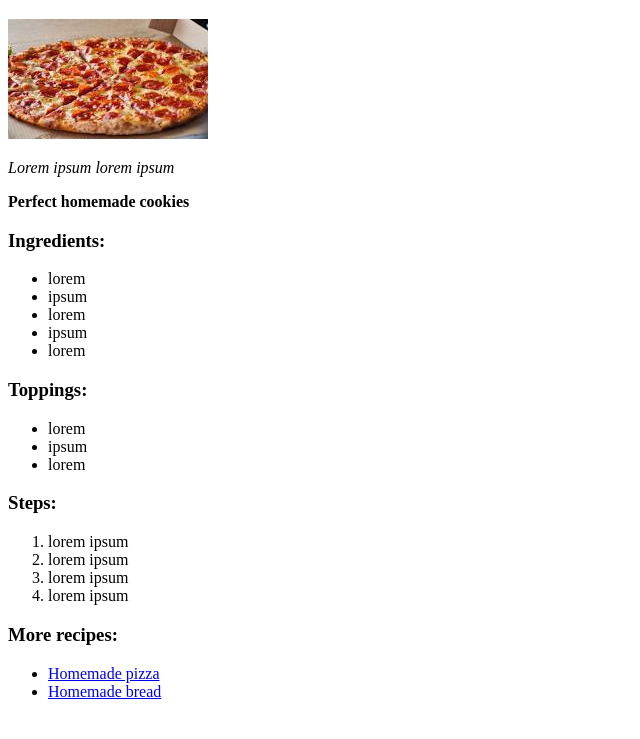
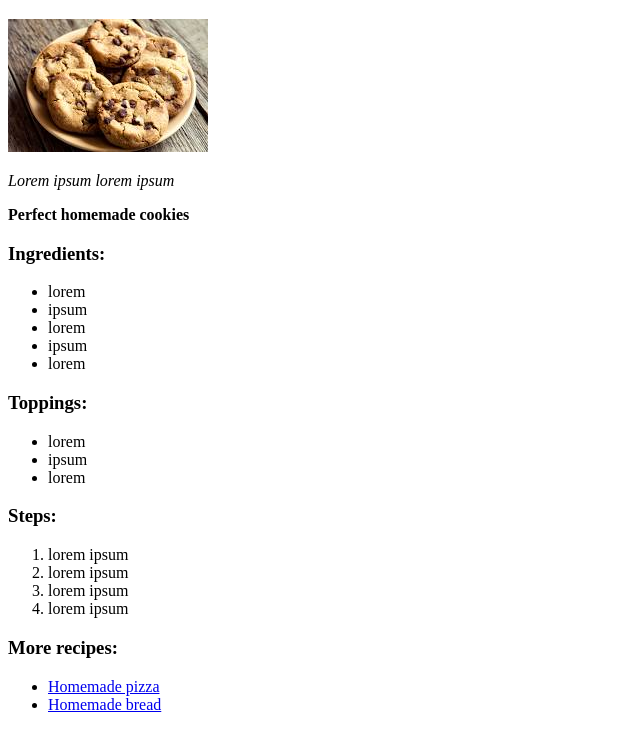
Before and after one commit to ercode1337/project_one, a plain HTML site: page recipes/cookies.html in a window 1280 px wide. Shown: the part 61-800 px from the top of the page, without its empty margins (0-640 px from the left). Drawn offline with Linux system fonts and the light colour scheme.

Commit message:
Some changes made in the recipies.

```diff
--- a/recipes/cookies.html
+++ b/recipes/cookies.html
@@ -6,7 +6,7 @@
     </head>
     <body>
         <h1>Cookies</h1>
-        <img src="../img/pizza.jpeg">
+        <img src="../img/cookies.jpeg">
     <ul></ul>
     <em>Lorem ipsum lorem ipsum</em>
     <p><strong>Perfect homemade cookies</strong></p>
```
Also changed, not shown: recipes/bread.html (+1 -1 lines).
